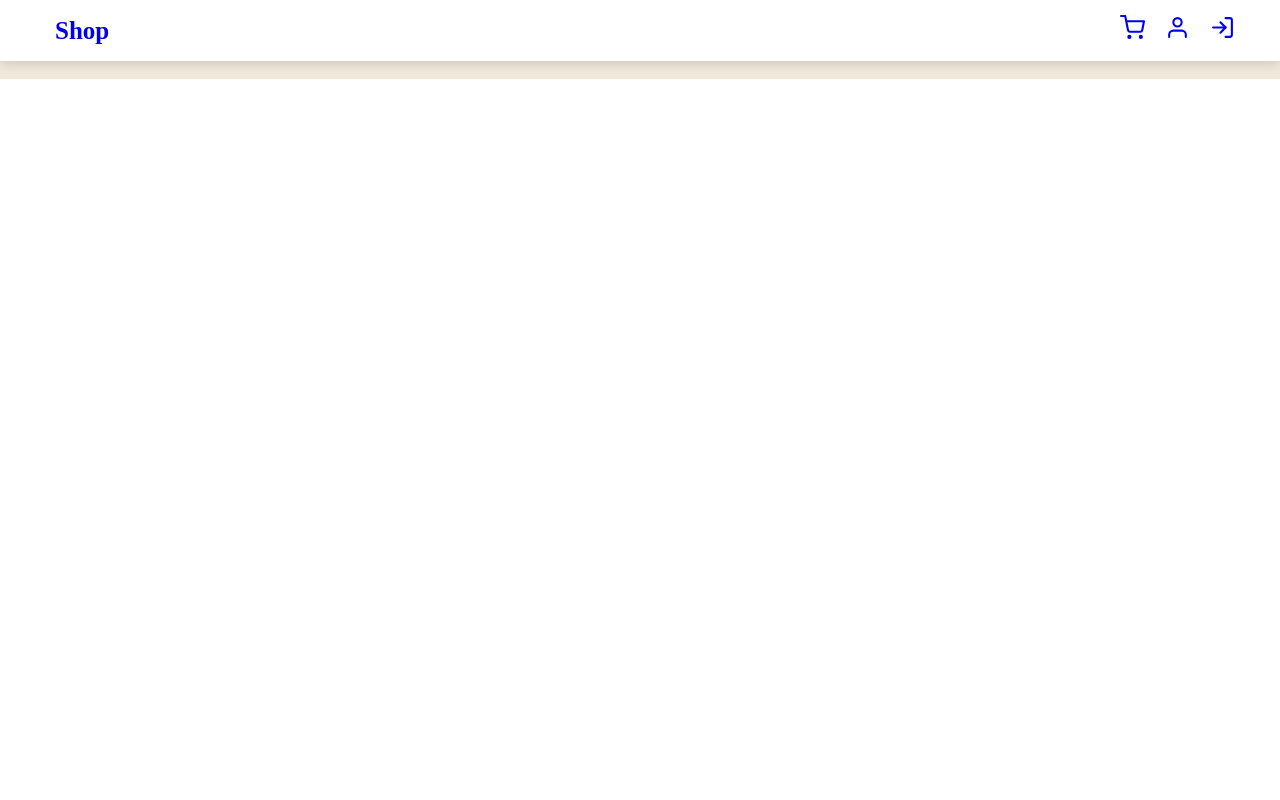
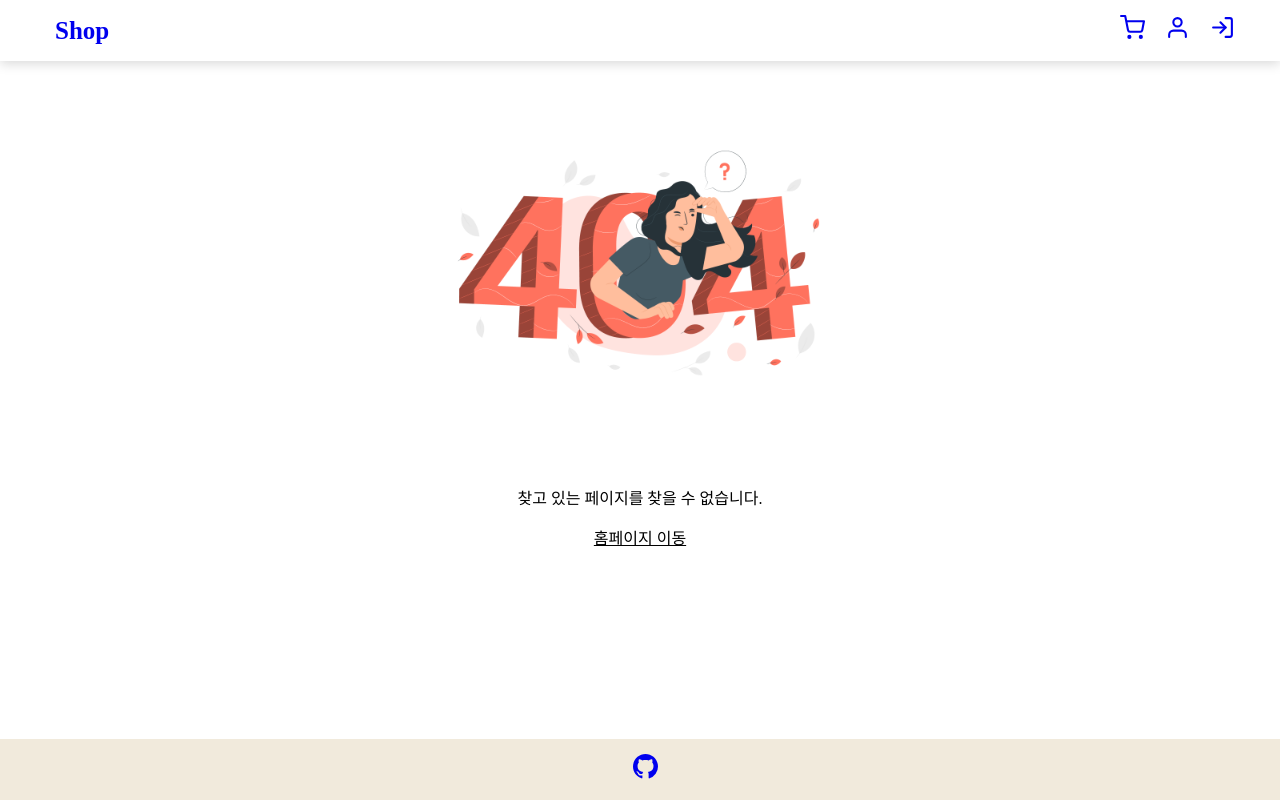
Before and after one commit to imim12/react-shop, a React (Vite) app: page /product/1/cart in a window 1280 px wide. Built offline with nearby package versions, Linux system fonts and the light colour scheme.

Commit message:
NotFoundPage 생성하기

```diff
--- /dev/null
+++ b/src/pages/NotFoundPage/NotFoundPage.module.scss
@@ -0,0 +1,13 @@
+.not_found {
+    img {
+        width: 100%;
+        max-width: 400px;
+        height: auto;
+    }
+
+    a {
+        color: var(--hover-color);
+        text-decoration: underline;
+        cursor: pointer;
+    }
+}
--- a/src/pages/NotFoundPage/index.jsx
+++ b/src/pages/NotFoundPage/index.jsx
@@ -1,8 +1,20 @@
 import React from 'react'
+import styles from './NotFoundPage.module.scss'
+import { Link } from 'react-router-dom'
 
 const NotFoundPage = () => {
   return (
-    <div>index</div>
+    <div className='page'>
+      <div className='container'>
+        <div className={styles.not_found}>
+          <img src="/img/not-found.png" alt="페이지 찾을 수 없음"/>
+          <p>찾고 있는 페이지를 찾을 수 없습니다.</p>
+          <p>
+            <Link to={'/'}>홈페이지 이동</Link>
+          </p>
+        </div>
+      </div>
+    </div>
   )
 }
 
```
